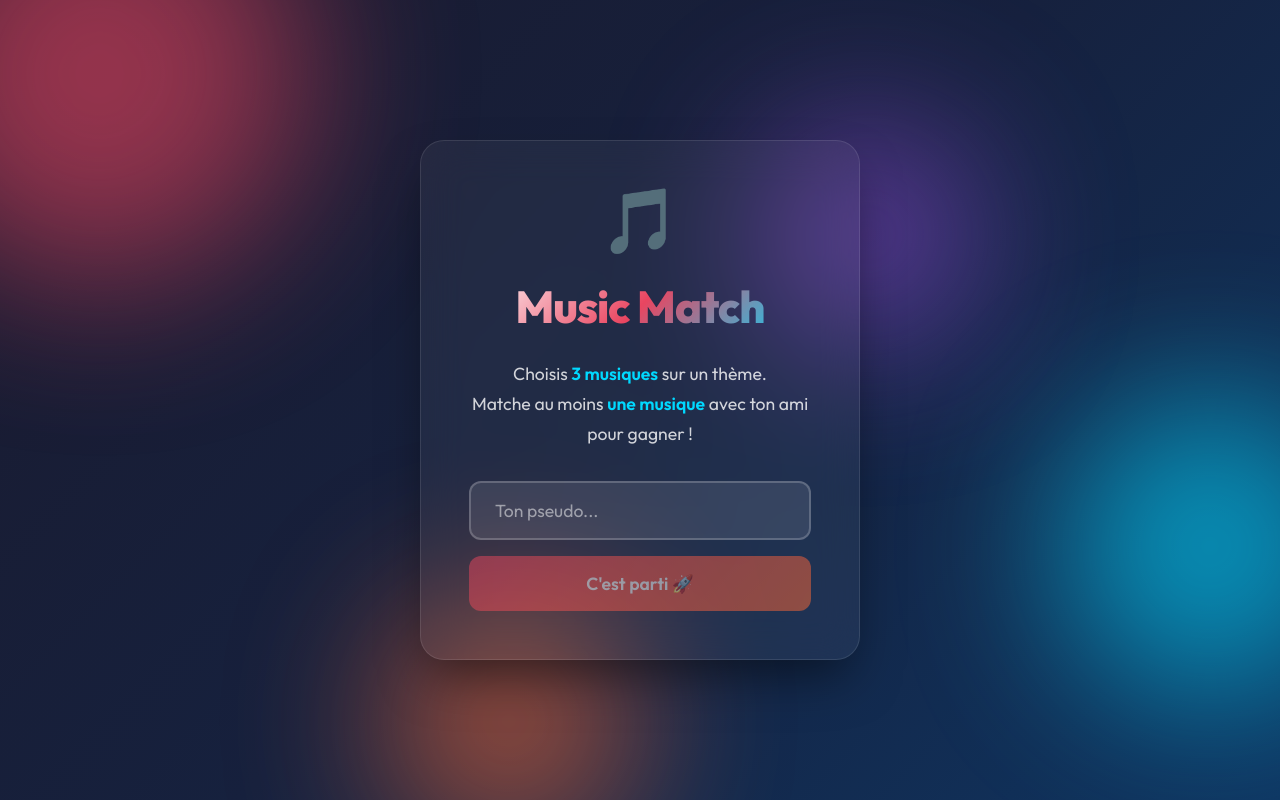
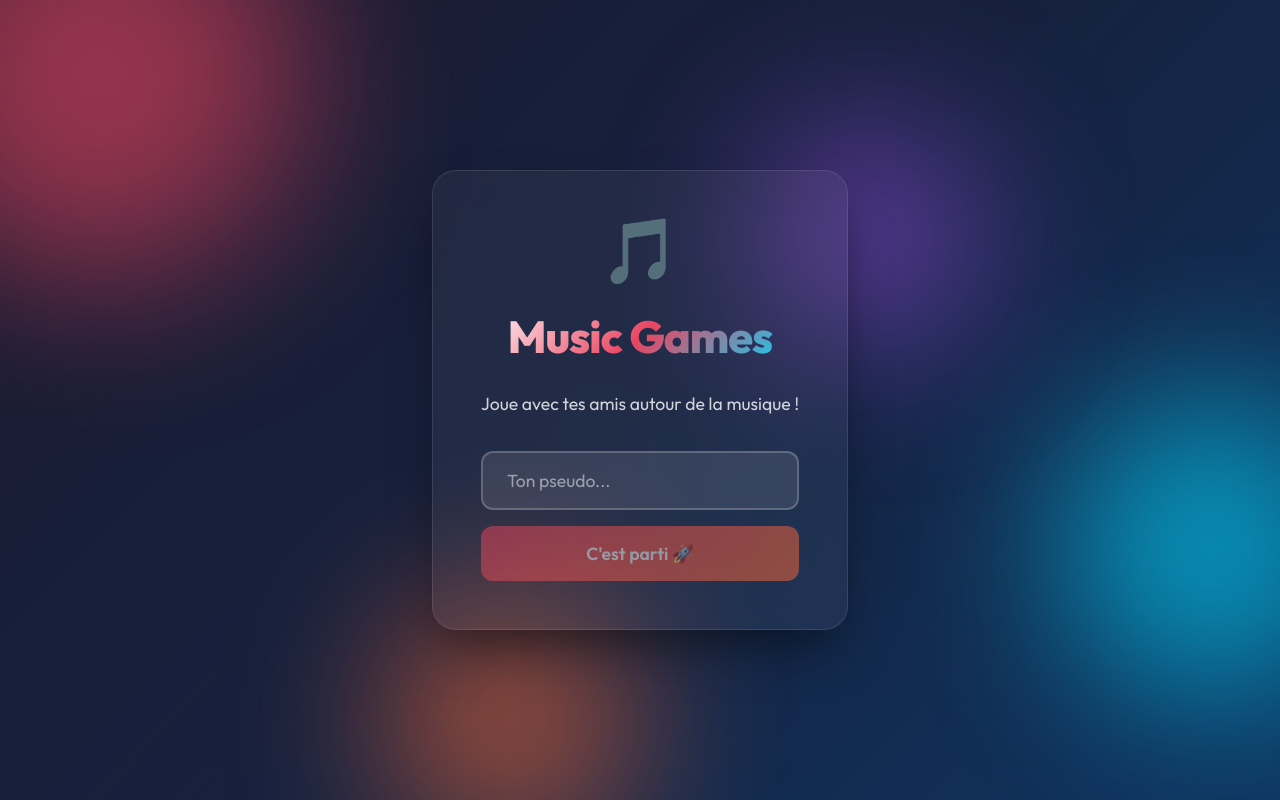
Before and after one commit to anthony20021/music, a Vue app: page / in a window 1280 px wide. Built offline with nearby package versions, Linux system fonts and the light colour scheme; no server answers; the HTML template or start-up script is replaced by a standard one.

Commit message:
🏠 Simplify Home - generic title for multiple games

```diff
--- a/src/views/Home.vue
+++ b/src/views/Home.vue
@@ -25,12 +25,11 @@ const enterGame = () => {
     <div class="content">
       <div class="logo">
         <span class="icon">🎵</span>
-        <h1>Music Match</h1>
+        <h1>Music Games</h1>
       </div>
 
       <p class="tagline">
-        Choisis <strong>3 musiques</strong> sur un thème.<br>
-        Matche au moins <strong>une musique</strong> avec ton ami pour gagner !
+        Joue avec tes amis autour de la musique !
       </p>
 
       <div class="input-container">
```
